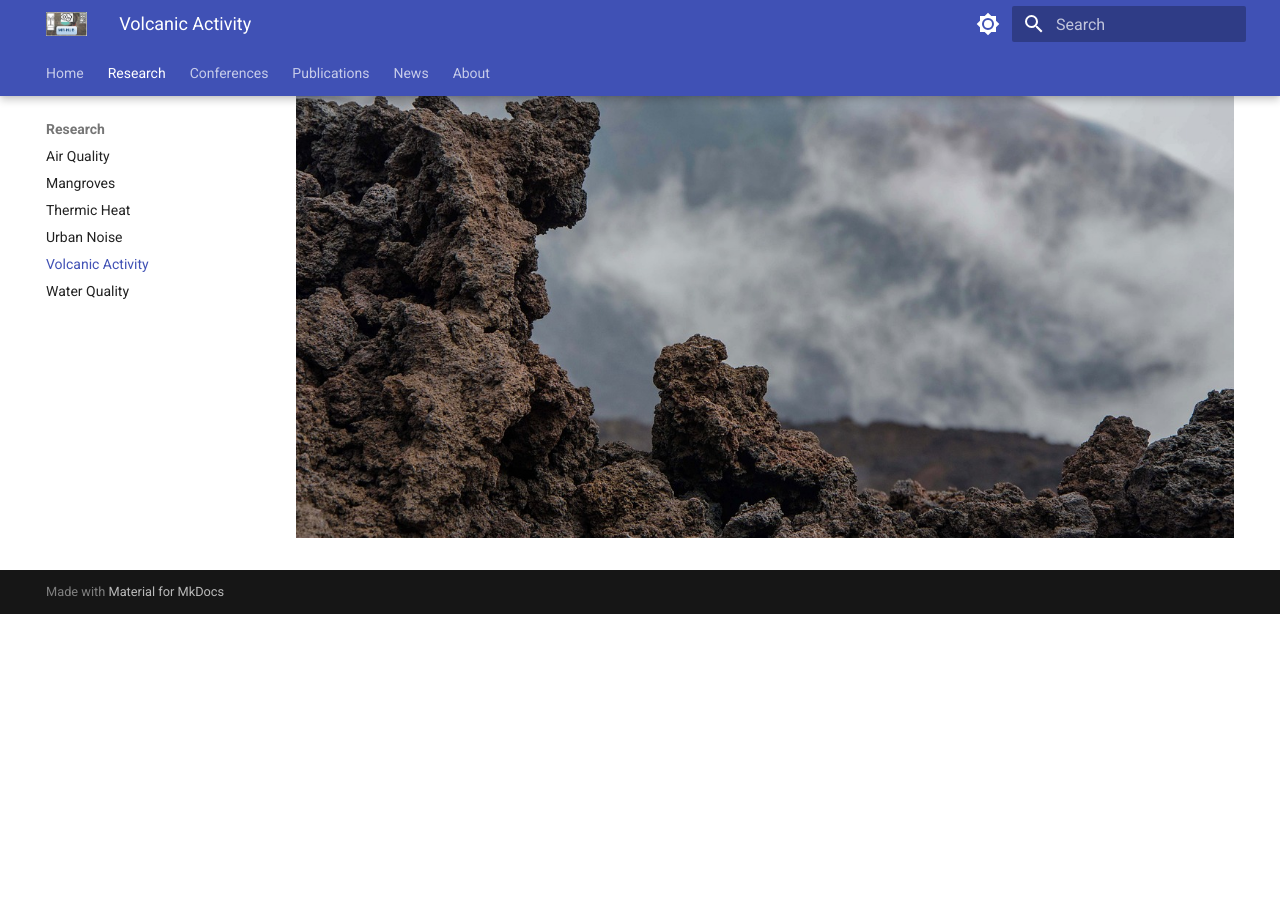
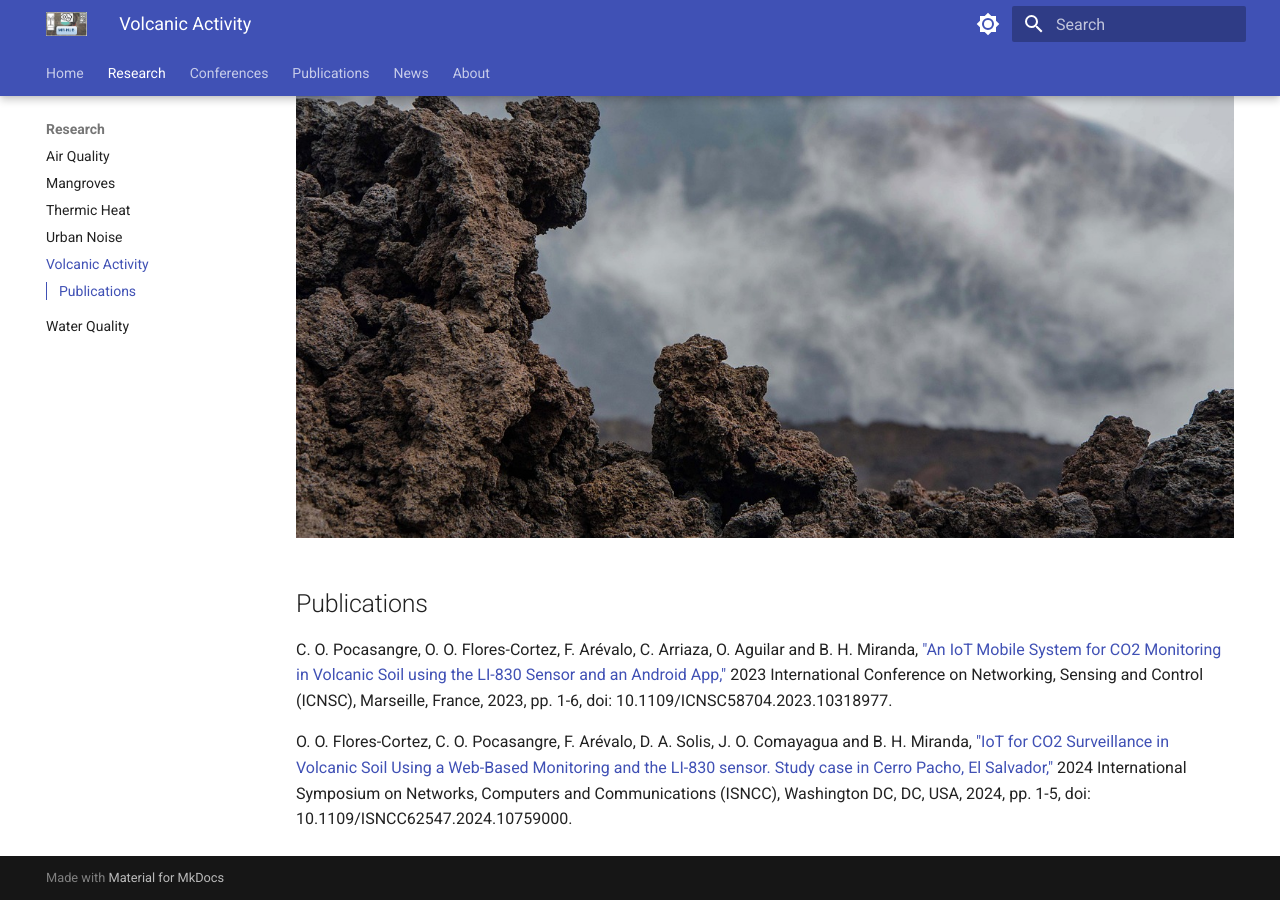
Before and after one commit to multiRH/MR-HUB, an MkDocs documentation site: the page built from docs/research/volcan.md, in a window 1280 px wide and 900 px high, scrolled down 615 px. Built offline with MkDocs 1.6.1 and Material for MkDocs 9.7.7, drawn with Linux system fonts in a browser that asks for light colours; before the commit the page ends 1229 px from its top, so only the background shows below that.

Commit message:
adding publications to research

```diff
--- a/docs/research/volcan.md
+++ b/docs/research/volcan.md
@@ -7,3 +7,16 @@ To modernize this process, we developed an IoT-based system that upgrades existi
 A pilot test at Cerro Pacho demonstrated the system’s effectiveness in improving CO₂ surveillance. By upgrading existing equipment rather than replacing it, this solution offers a cost-efficient way to enhance volcanic monitoring in El Salvador and similar high-risk regions worldwide.
 
 ![volcano.jpg](../images_index/volcano.jpg)
+
+## Publications
+
+C. O. Pocasangre, O. O. Flores-Cortez, F. Arévalo, C. Arriaza, O. Aguilar and B.
+H. Miranda, ["An IoT Mobile System for CO2 Monitoring in Volcanic Soil using the
+LI-830 Sensor and an Android App,"](https://www.researchgate.net/publication/375787786_An_IoT_Mobile_System_for_CO_2_Monitoring_in_Volcanic_Soil_using_the_LI-830_Sensor_and_an_Android_App) 2023 International Conference on Networking,
+Sensing and Control (ICNSC), Marseille, France, 2023, pp. 1-6, doi: 10.1109/ICNSC58704.2023.10318977.
+
+O. O. Flores-Cortez, C. O. Pocasangre, F. Arévalo, D. A. Solis, J. O. Comayagua
+and B. H. Miranda, ["IoT for CO2 Surveillance in Volcanic Soil Using a Web-Based
+Monitoring and the LI-830 sensor. Study case in Cerro Pacho, El Salvador,"](https://www.researchgate.net/publication/386168467_IoT_for_CO_2_Surveillance_in_Volcanic_Soil_Using_a_Web-Based_Monitoring_and_the_LI-830_sensor_Study_case_in_Cerro_Pacho_El_Salvador) 2024
+International Symposium on Networks, Computers and Communications (ISNCC),
+Washington DC, DC, USA, 2024, pp. 1-5, doi: 10.1109/ISNCC62547.2024.10759000.
```
Also changed, not shown: docs/research/air_quality.md (+18 -0 lines), docs/research/thermic.md (+10 -0 lines), docs/research/water_quality.md (+8 -0 lines).
